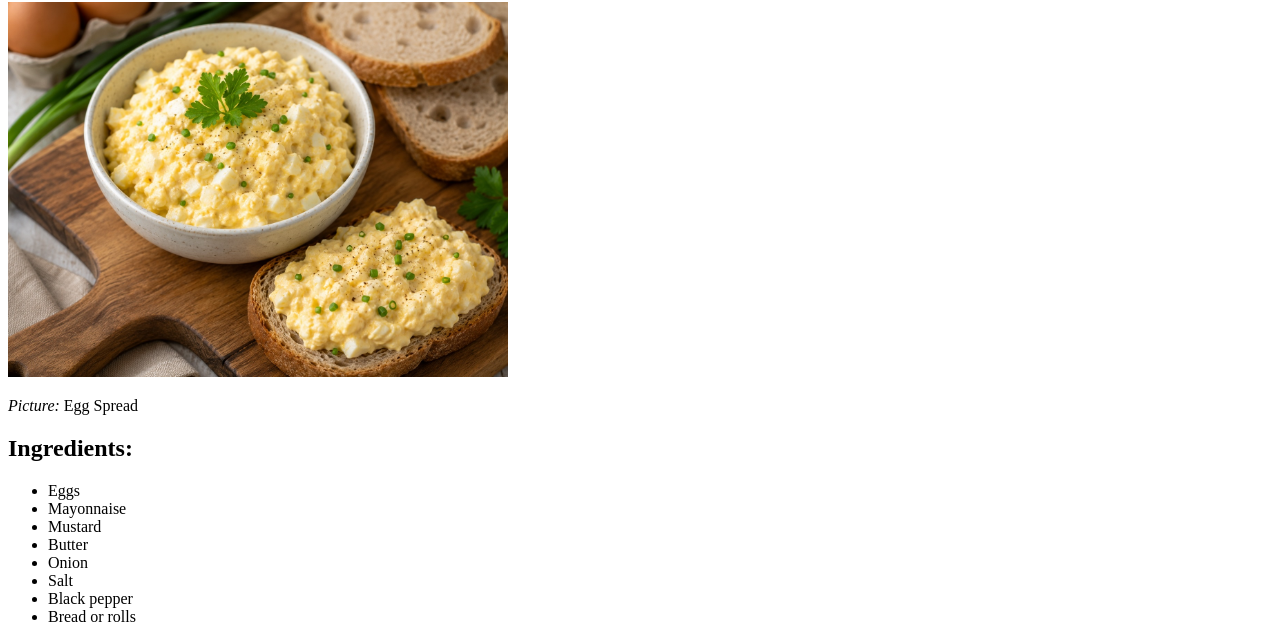
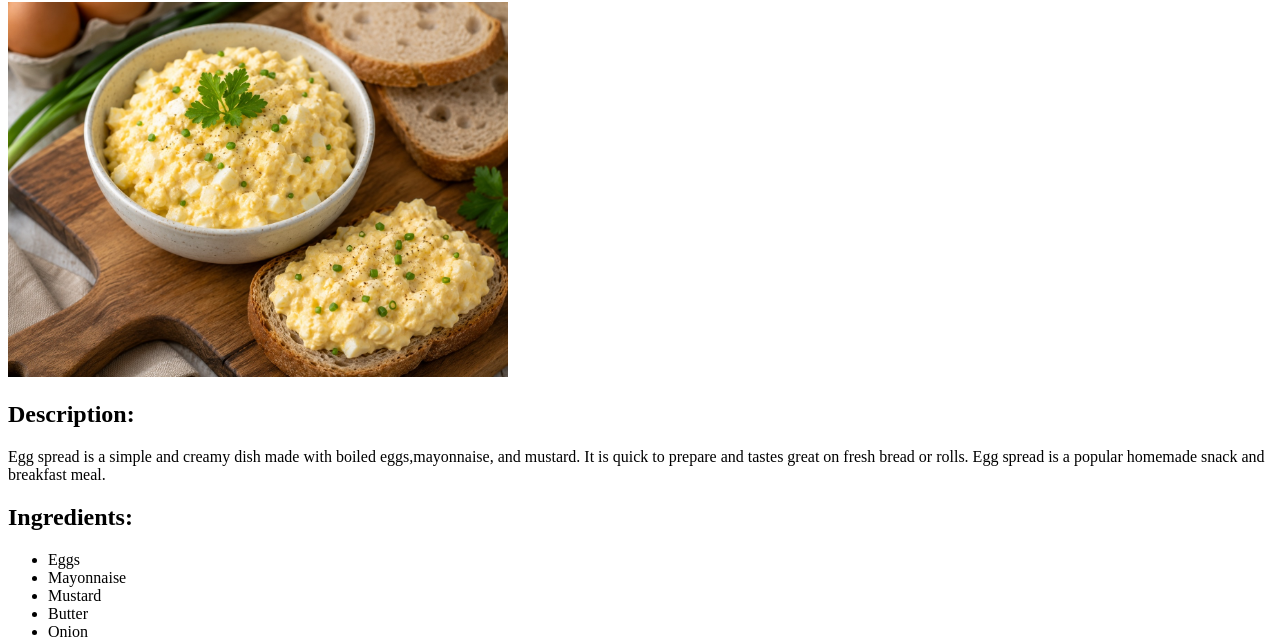
Before and after one commit to manahuva/odin-recipes, a plain HTML site: page recipes/eggspread.html in a window 1280 px wide. Shown: the part 104-742 px from the top of the page. Drawn offline with Linux system fonts and the light colour scheme.

Commit message:
Add recipe descriptions

```diff
--- a/recipes/eggspread.html
+++ b/recipes/eggspread.html
@@ -9,7 +9,11 @@
     <a href="../index.html">Home</a>
     <h1>Egg Spread</h1>
     <img src="../images/eggspread.jpg" alt="Egg Spread" width="500">
-    <p><em>Picture:</em> Egg Spread</p>
+    <h2>Description:</h2>
+     <p>Egg spread is a simple and creamy dish made with boiled eggs,mayonnaise, and mustard.
+        It is quick to prepare and tastes great on fresh bread or rolls. Egg spread is
+        a popular homemade snack and breakfast meal.
+    </p>
     <h2>Ingredients:</h2>
     <ul>
         <li>Eggs</li>
```
Also changed, not shown: recipes/pokebowl.html (+4 -1 lines), recipes/tartare.html (+5 -1 lines).
